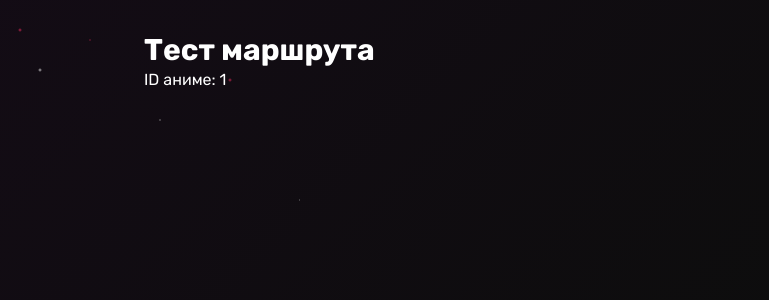
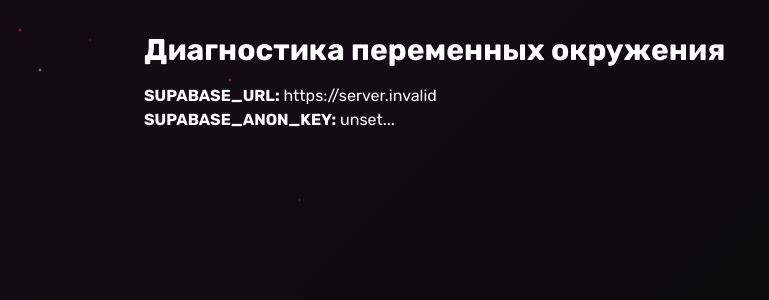
Before and after one commit to inupka-oss/karmi, a Next.js app: page /anime/1 in a window 1280 px wide. Shown: the top 300 px of the page, without its empty margins (0-769 px from the left). Built offline with nearby package versions, Linux system fonts and the light colour scheme; no server answers.

Commit message:
проба 3

```diff
--- a/src/app/anime/[id]/page.tsx
+++ b/src/app/anime/[id]/page.tsx
@@ -1,9 +1,9 @@
-export default async function AnimePage({ params }: { params: Promise<{ id: string }> }) {
-  const { id } = await params   // просто чтобы показать, что мы обработали Promise
+export default function AnimePage() {
   return (
     <div className="max-w-5xl mx-auto px-4 py-8 text-white">
-      <h1 className="text-3xl font-bold">Тест маршрута</h1>
-      <p>ID аниме: {id}</p>
+      <h1 className="text-3xl font-bold mb-4">Диагностика переменных окружения</h1>
+      <p><strong>SUPABASE_URL:</strong> {process.env.NEXT_PUBLIC_SUPABASE_URL || 'НЕ НАЙДЕН'}</p>
+      <p><strong>SUPABASE_ANON_KEY:</strong> {process.env.NEXT_PUBLIC_SUPABASE_ANON_KEY?.substring(0, 15) || 'НЕ НАЙДЕН'}...</p>
     </div>
   )
 }
```
